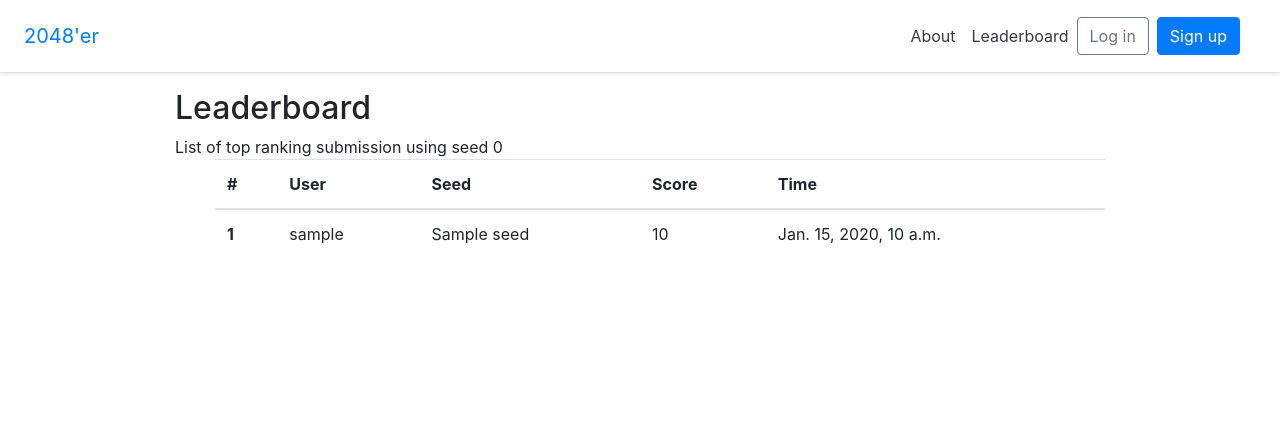
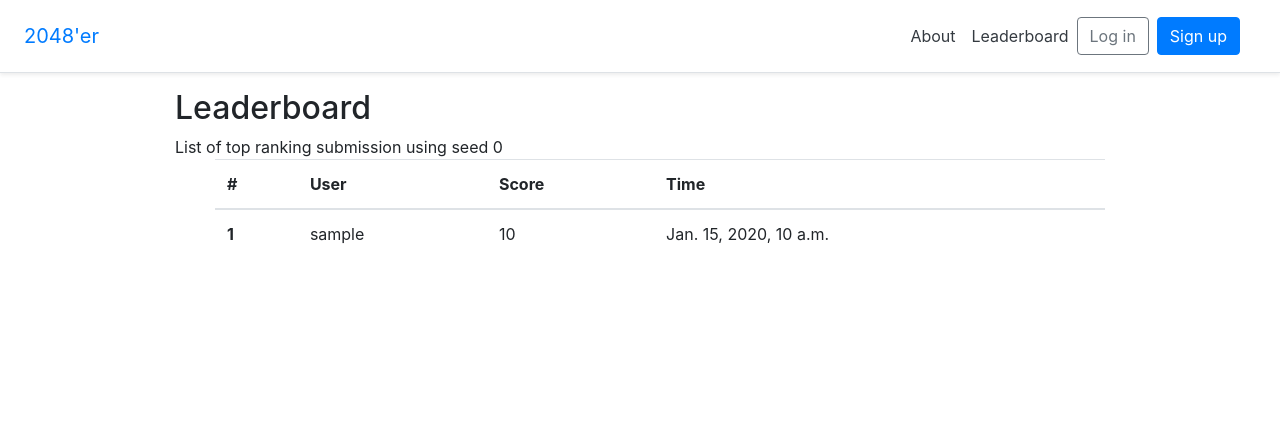
Before and after one commit to 0xecho/2048-er, a Django app: template templates/game/leaderboard.html in a window 1280 px wide. Shown: the top 443 px of the page. Run offline with Django 3.2, Linux system fonts and the light colour scheme; the template is opened without the code that fills it: most values are stand-ins (such as "Sample title", 1, 10 or a date in 2020); some libraries are stand-ins or nearby versions.

Commit message:
Removes seed field from leaderboards

```diff
--- a/templates/game/leaderboard.html
+++ b/templates/game/leaderboard.html
@@ -12,7 +12,7 @@ List of top ranking submission using seed 0
             <tr>
                 <th scope="col">#</th>
                 <th scope="col">User</th>
-                <th scope="col">Seed</th>
+
                 <th scope="col">Score</th>
                 <th scope="col">Time</th>
             </tr>
@@ -22,7 +22,6 @@ List of top ranking submission using seed 0
             <tr>
                 <th scope="row">{{forloop.counter}}</th>
                 <td>{{obj.user.username}}</td>
-                <td>{{obj.seed}}</td>
                 <td>{{obj.score}}</td>
                 <td>{{obj.time}}</td>
             </tr>
```
